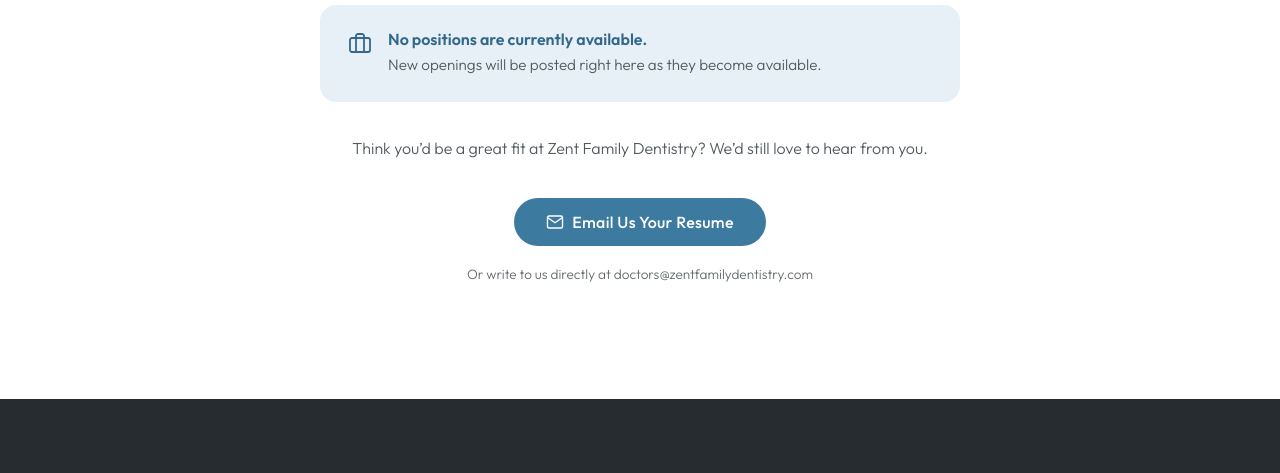
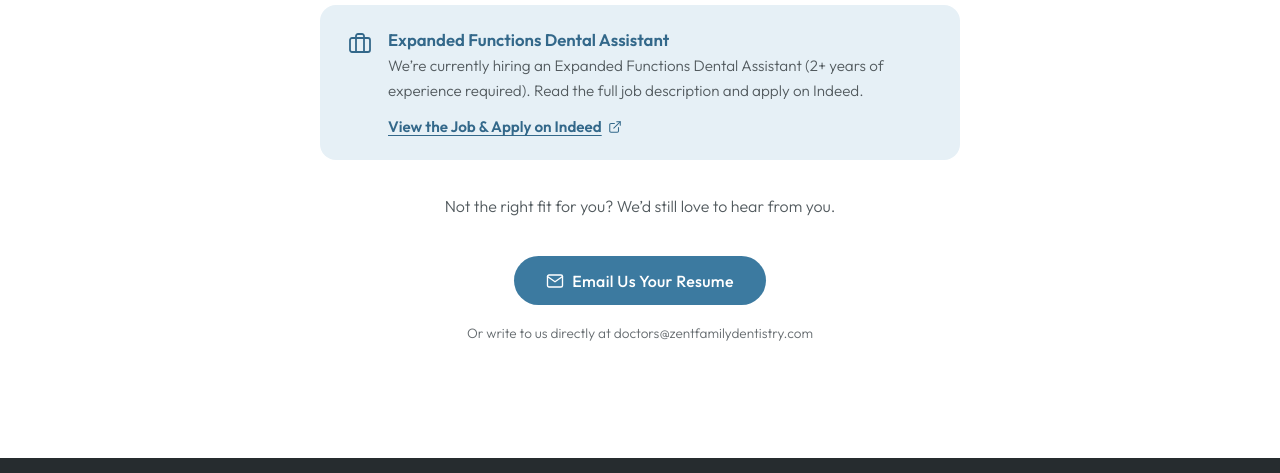
Before and after one commit to alphadogagency/zent, a plain HTML site: page careers.html in a window 1280 px wide. Shown: the part 511-984 px from the top of the page. Drawn offline with Linux system fonts and the light colour scheme.

Commit message:
Update team roster and post EFDA opening on careers page
Remove Luna from Meet the Team; replace the careers no-openings notice
with a Now Hiring card linking to the Indeed ad for the Expanded
Functions Dental Assistant role.

Co-Authored-By: Claude Fable 5 <noreply@anthropic.com>

```diff
--- a/careers.html
+++ b/careers.html
@@ -12,7 +12,7 @@
   <meta name="viewport" content="width=device-width, initial-scale=1.0">
   <title>Careers at Zent Family Dentistry</title>
   <link rel="canonical" href="https://www.zentfamilydentistry.com/careers">
-  <meta name="description" content="Careers at Zent Family Dentistry in South Bend, Indiana. Open positions and our team culture — coming soon. Send us your resume today.">
+  <meta name="description" content="Careers at Zent Family Dentistry in South Bend, Indiana. Now hiring an Expanded Functions Dental Assistant — apply on Indeed or send us your resume today.">
   <link rel="preconnect" href="https://fonts.googleapis.com">
   <link rel="preconnect" href="https://fonts.gstatic.com" crossorigin>
   <link href="https://fonts.googleapis.com/css2?family=DM+Serif+Display:ital@0;1&family=Outfit:wght@300;400;500;600&display=swap" rel="stylesheet">
@@ -212,7 +212,7 @@
       font-weight: 300;
       margin-bottom: 1.2rem;
     }
-    .no-openings {
+    .opening-card {
       display: flex;
       align-items: flex-start;
       gap: 1rem;
@@ -222,7 +222,7 @@
       padding: 1.5rem 1.75rem;
       margin: 0.5rem 0 2rem;
     }
-    .no-openings svg {
+    .opening-card svg {
       flex-shrink: 0;
       width: 24px;
       height: 24px;
@@ -233,18 +233,38 @@
       stroke-linecap: round;
       stroke-linejoin: round;
     }
-    .no-openings strong {
+    .opening-card strong {
       display: block;
-      font-size: 1rem;
+      font-size: 1.05rem;
       font-weight: 600;
       color: #33688a;
       margin-bottom: 0.25rem;
     }
-    .no-openings span {
+    .opening-card span {
+      display: block;
       font-size: 0.95rem;
       font-weight: 300;
       line-height: 1.6;
       color: var(--text-mid);
+    }
+    .opening-card .apply-link {
+      display: inline-flex;
+      align-items: center;
+      gap: 0.4rem;
+      margin-top: 0.9rem;
+      font-size: 0.95rem;
+      font-weight: 600;
+      color: #33688a;
+      text-decoration: underline;
+      text-underline-offset: 3px;
+      transition: color .2s;
+    }
+    .opening-card .apply-link:hover { color: var(--sage-deep); text-decoration-thickness: 2px; }
+    .opening-card .apply-link svg {
+      width: 14px;
+      height: 14px;
+      margin-top: 0;
+      stroke: currentColor;
     }
     .coming-soon .email-cta {
       display: inline-flex;
@@ -530,20 +550,24 @@
     - Form submissions go to doctors@zentfamilydentistry.com AND om@zentfamilydentistry.com
   -->
 
-  <!-- COMING SOON -->
+  <!-- OPEN POSITIONS -->
   <section class="coming-soon">
     <div class="container">
       <div class="coming-soon-inner reveal">
-        <span class="section-label">Coming Soon</span>
+        <span class="section-label">Now Hiring</span>
         <h2>Careers at <em>Zent Family Dentistry</em></h2>
-        <div class="no-openings">
+        <div class="opening-card">
           <svg viewBox="0 0 24 24" aria-hidden="true"><rect x="2" y="7" width="20" height="14" rx="2" ry="2"/><path d="M16 21V5a2 2 0 00-2-2h-4a2 2 0 00-2 2v16"/></svg>
           <div>
-            <strong>No positions are currently available.</strong>
-            <span>New openings will be posted right here as they become available.</span>
+            <strong>Expanded Functions Dental Assistant</strong>
+            <span>We&rsquo;re currently hiring an Expanded Functions Dental Assistant (2+ years of experience required). Read the full job description and apply on Indeed.</span>
+            <a class="apply-link" href="https://www.indeed.com/job/expanded-functions-dental-assistant-2-years-experience-required-acad8e4cc6830c88" target="_blank" rel="noopener">
+              View the Job &amp; Apply on Indeed
+              <svg viewBox="0 0 24 24" aria-hidden="true"><path d="M18 13v6a2 2 0 01-2 2H5a2 2 0 01-2-2V8a2 2 0 012-2h6"/><polyline points="15 3 21 3 21 9"/><line x1="10" y1="14" x2="21" y2="3"/></svg>
+            </a>
           </div>
         </div>
-        <p>Think you&rsquo;d be a great fit at Zent Family Dentistry? We&rsquo;d still love to hear from you.</p>
+        <p>Not the right fit for you? We&rsquo;d still love to hear from you.</p>
         <a class="email-cta" href="mailto:doctors@zentfamilydentistry.com?cc=om@zentfamilydentistry.com&amp;subject=Career%20Inquiry%20%E2%80%94%20Zent%20Family%20Dentistry">
           <svg viewBox="0 0 24 24" aria-hidden="true"><path d="M4 4h16c1.1 0 2 .9 2 2v12c0 1.1-.9 2-2 2H4c-1.1 0-2-.9-2-2V6c0-1.1.9-2 2-2z"/><polyline points="22,6 12,13 2,6"/></svg>
           Email Us Your Resume
```
Also changed, not shown: our-practice.html (+0 -14 lines).
